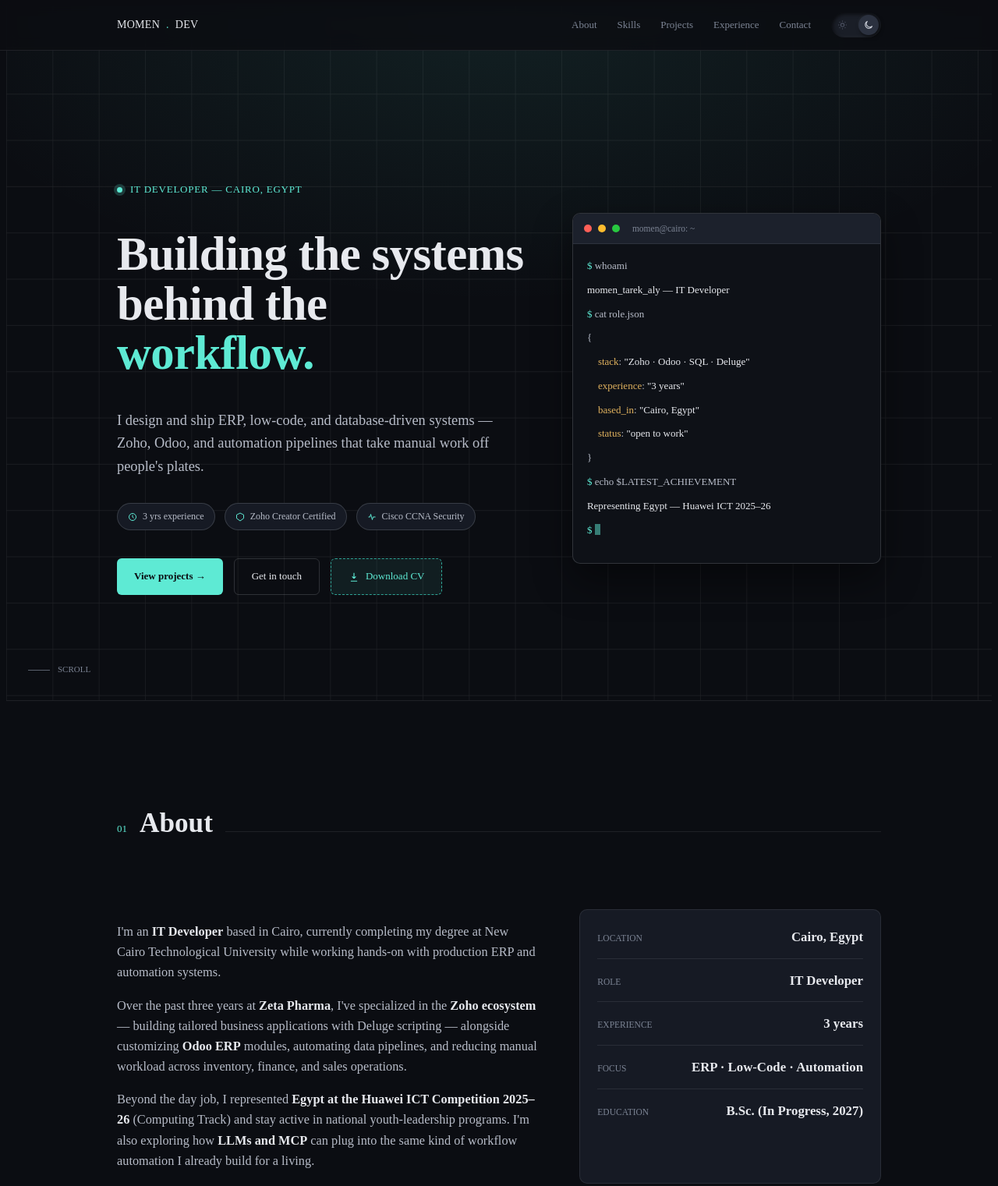
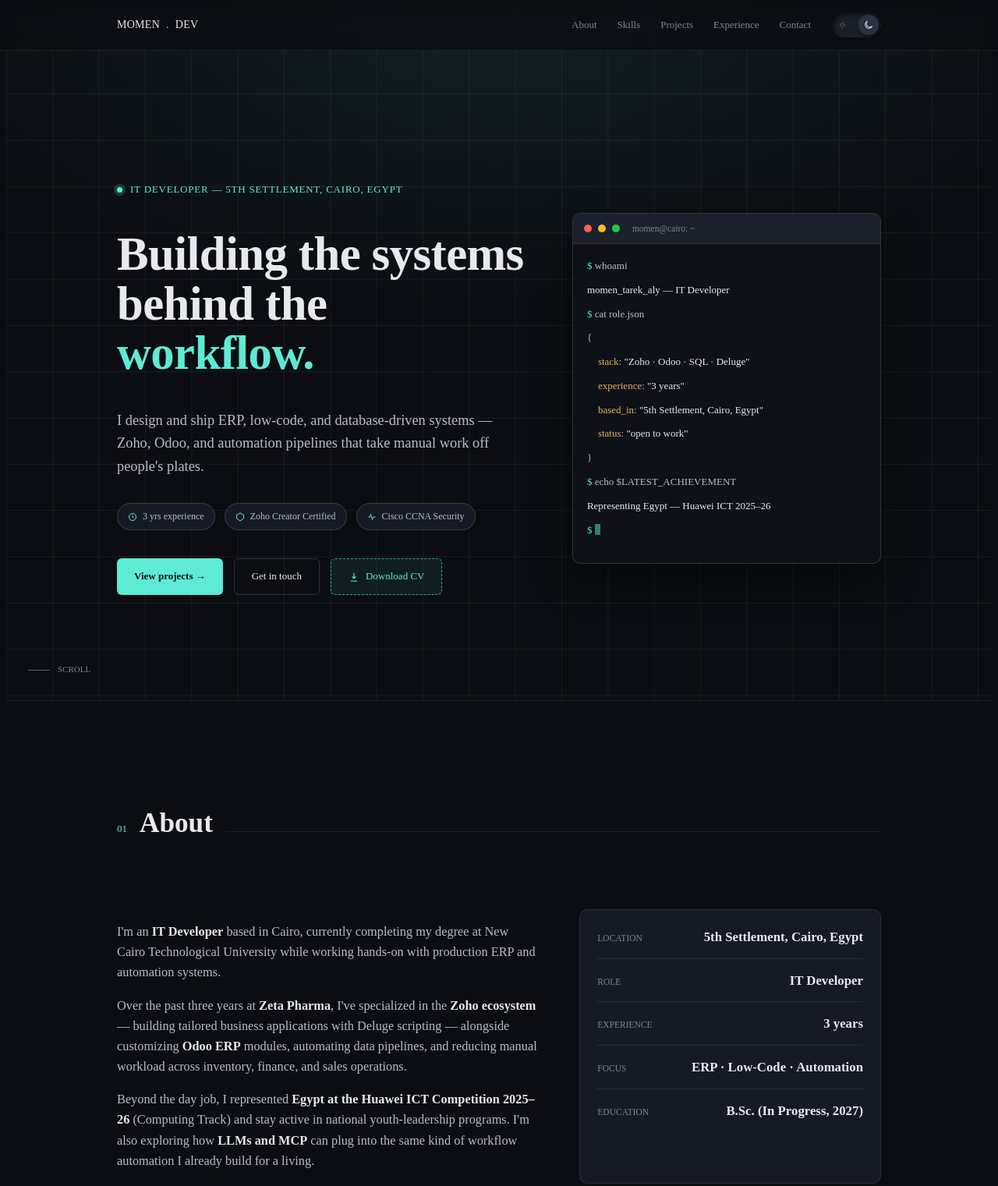
Before and after one commit to Momen-cmyk/-momen-portfolio, a plain HTML site: page index.html in a window 1280 px wide. Shown: the top 1521 px of the page at 78% size. Drawn offline with Linux system fonts and the light colour scheme.

Commit message:
Update location details to 5th Settlement, Cairo

```diff
--- a/index.html
+++ b/index.html
@@ -364,7 +364,7 @@
 
   <div class="wrap hero-content">
     <div>
-      <div class="eyebrow">IT Developer — Cairo, Egypt</div>
+      <div class="eyebrow">IT Developer — 5th Settlement, Cairo, Egypt</div>
       <h1>Building the systems<br>behind the <span class="accent">workflow.</span></h1>
       <p class="hero-sub">I design and ship ERP, low-code, and database-driven systems — Zoho, Odoo, and automation pipelines that take manual work off people's plates.</p>
 
@@ -422,7 +422,7 @@
       </div>
       <div class="stat-card">
         <div class="stat-list">
-          <div class="stat-row"><span class="stat-label">LOCATION</span><span class="stat-value">Cairo, Egypt</span></div>
+          <div class="stat-row"><span class="stat-label">LOCATION</span><span class="stat-value">5th Settlement, Cairo, Egypt</span></div>
           <div class="stat-row"><span class="stat-label">ROLE</span><span class="stat-value">IT Developer</span></div>
           <div class="stat-row"><span class="stat-label">EXPERIENCE</span><span class="stat-value">3 years</span></div>
           <div class="stat-row"><span class="stat-label">FOCUS</span><span class="stat-value">ERP · Low-Code · Automation</span></div>
@@ -657,7 +657,7 @@
 
 <footer class="wrap">
   <span>© 2026 Momen Tarek Aly</span>
-  <span>Cairo, Egypt</span>
+  <span>5th Settlement, Cairo, Egypt</span>
 </footer>
 
 <script>
@@ -755,7 +755,7 @@ function setTheme(theme) {
       { type: 'json', lines: [
           ['stack', '"Zoho · Odoo · SQL · Deluge"'],
           ['experience', '"3 years"'],
-          ['based_in', '"Cairo, Egypt"'],
+          ['based_in', '"5th Settlement, Cairo, Egypt"'],
           ['status', '"open to work"'],
         ]
       },
```
